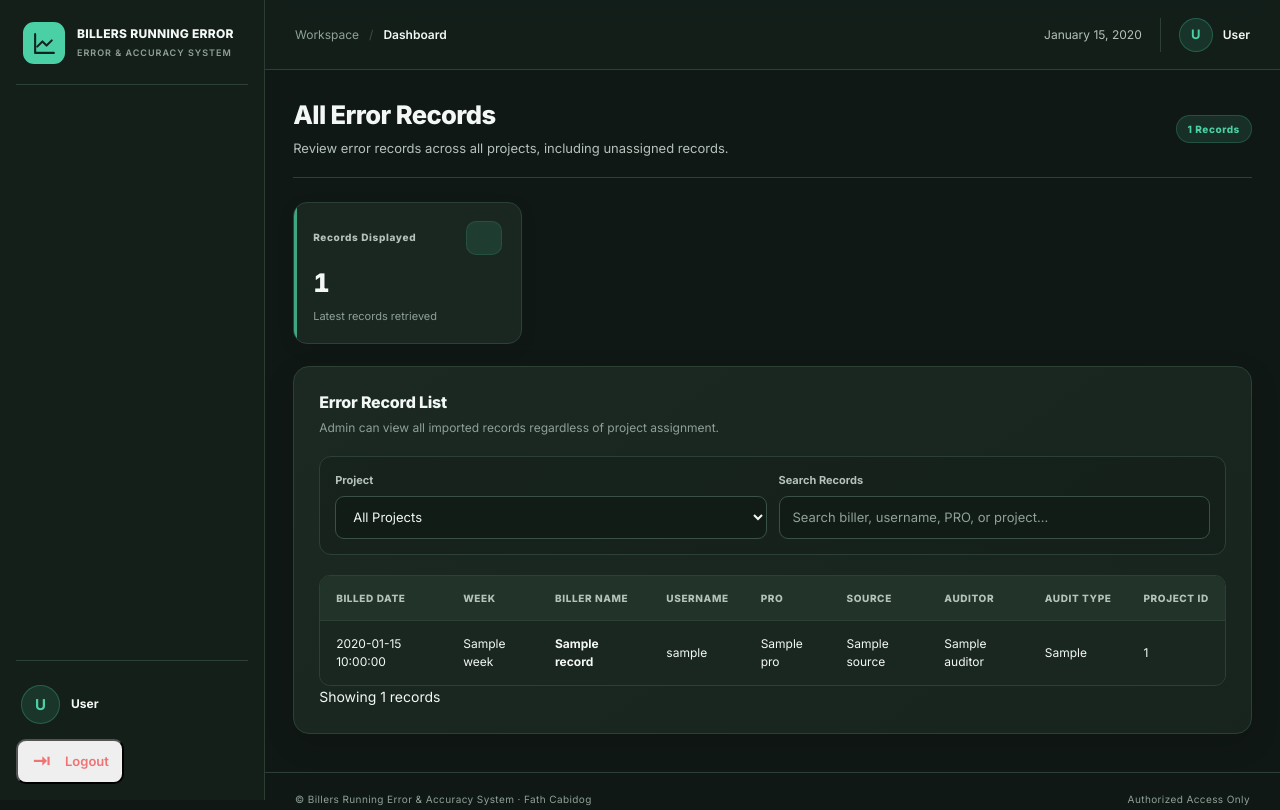
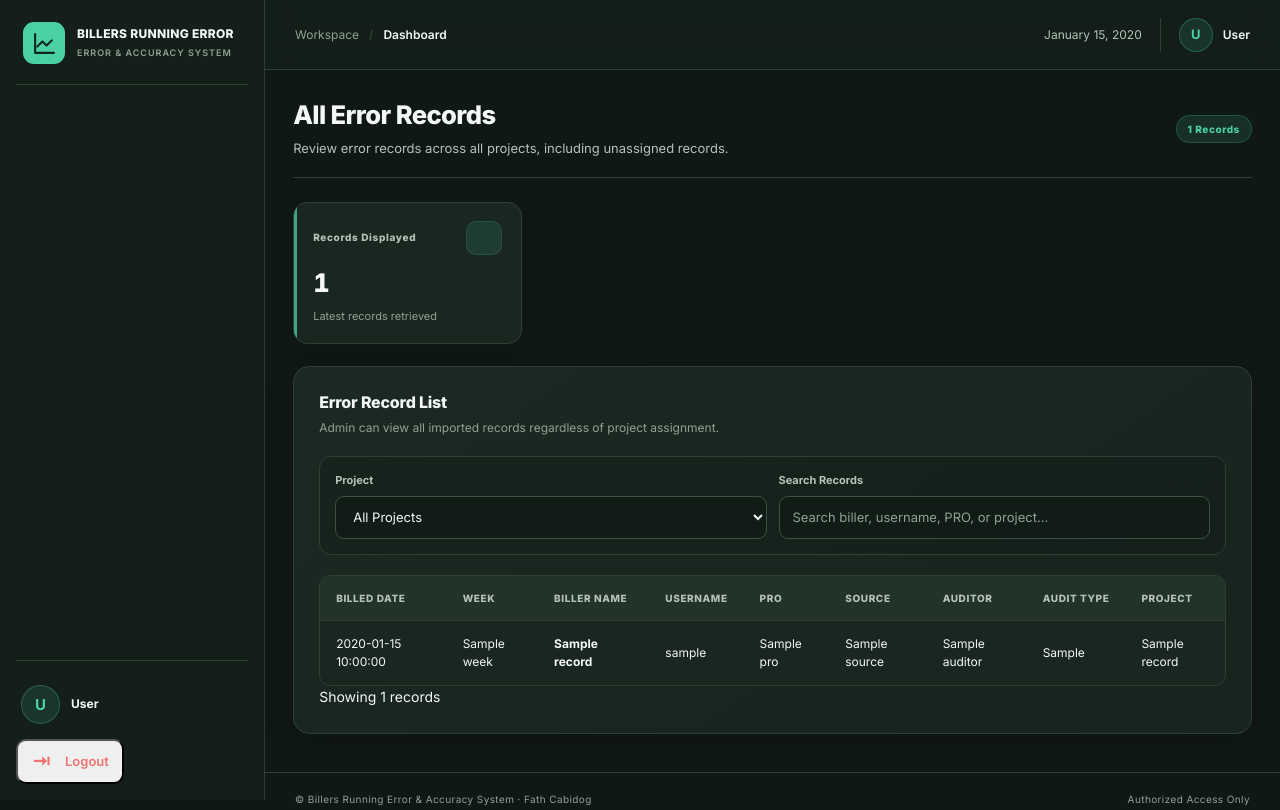
Before and after one commit to PurpleQueen04/billers-running-error-accuracy-system, a Flask app: template templates/admin_errors.html in a window 1280 px wide. Shown: the top 810 px of the page. Run offline with Flask 3, Linux system fonts and the light colour scheme; the template is opened without the code that fills it: most values are stand-ins (such as "Sample title", 1, 10 or a date in 2020); some libraries are stand-ins or nearby versions.

Commit message:
Display project names in Admin error records

```diff
--- a/templates/admin_errors.html
+++ b/templates/admin_errors.html
@@ -102,7 +102,7 @@
                         <th>SOURCE</th>
                         <th>AUDITOR</th>
                         <th>AUDIT TYPE</th>
-                        <th>PROJECT ID</th>
+                        <th>PROJECT</th>
                     </tr>
                 </thead>
 
@@ -147,7 +147,7 @@
 
                             <td>
                                 {% if record.project_id %}
-                                    {{ record.project_id }}
+                                    {{ record.project_name or 'Unknown Project' }}
                                 {% else %}
                                     <span class="status-badge status-warning">
                                         Unassigned
```
